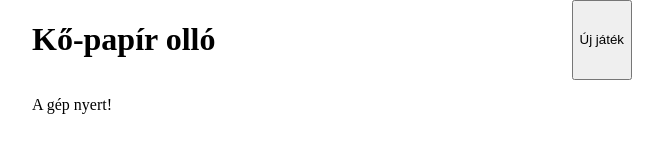
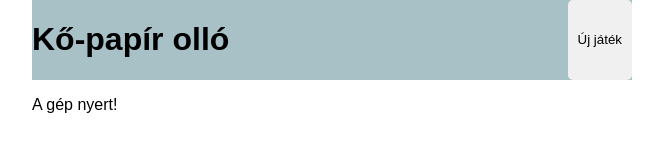
Before and after one commit to Aron0211/kopapirollo, a plain HTML site: page index.html in a window 1280 px wide. Shown: the whole page, without its empty margins (308-971 px from the left). Drawn offline with Linux system fonts and the light colour scheme.

Commit message:
első változat ellenőrzés

```diff
--- a/index.css
+++ b/index.css
@@ -1,5 +1,5 @@
 body{
-
+    font-family: Arial, Helvetica, sans-serif;
     max-width: 600px;
     margin: auto;
 
@@ -14,6 +14,12 @@ header{
     display: flex;
     justify-content: space-between;
     gap: 10px;
+    background-color: #a7c1c7;
+}
+
+h1{
+    text-align: center;
+
 }
 
 img{
@@ -32,3 +38,17 @@ img{
     justify-content: space-between;
     border: 1px solid gray;
 }
+
+
+button{
+    padding: 10px;
+    border-radius: 5px;
+    border: none;
+    background-color: #f0f0f0;
+    cursor: pointer;
+}
+
+button:hover{
+    background-color: #d0d0d0;
+    font-weight: bold;
+}
```
Also changed, not shown: index.js (line endings or trailing spaces).
